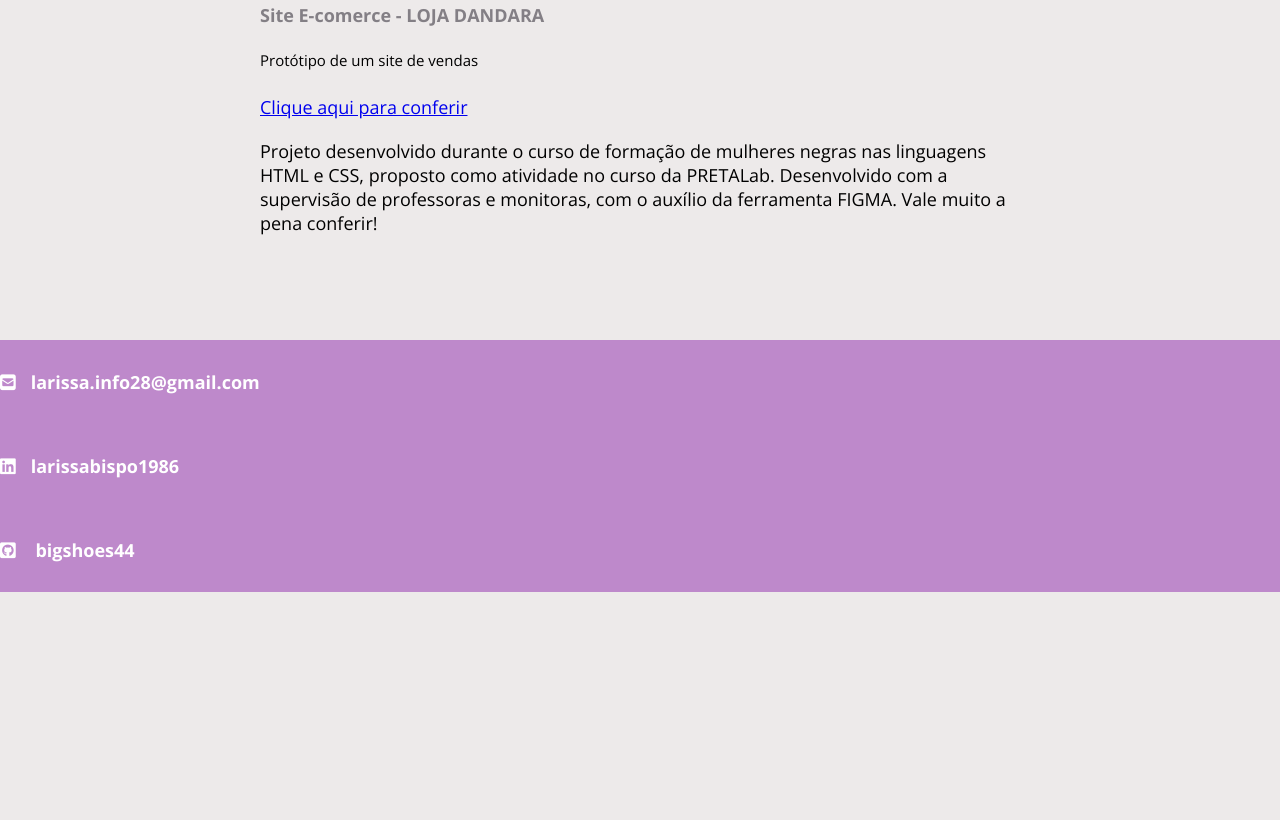
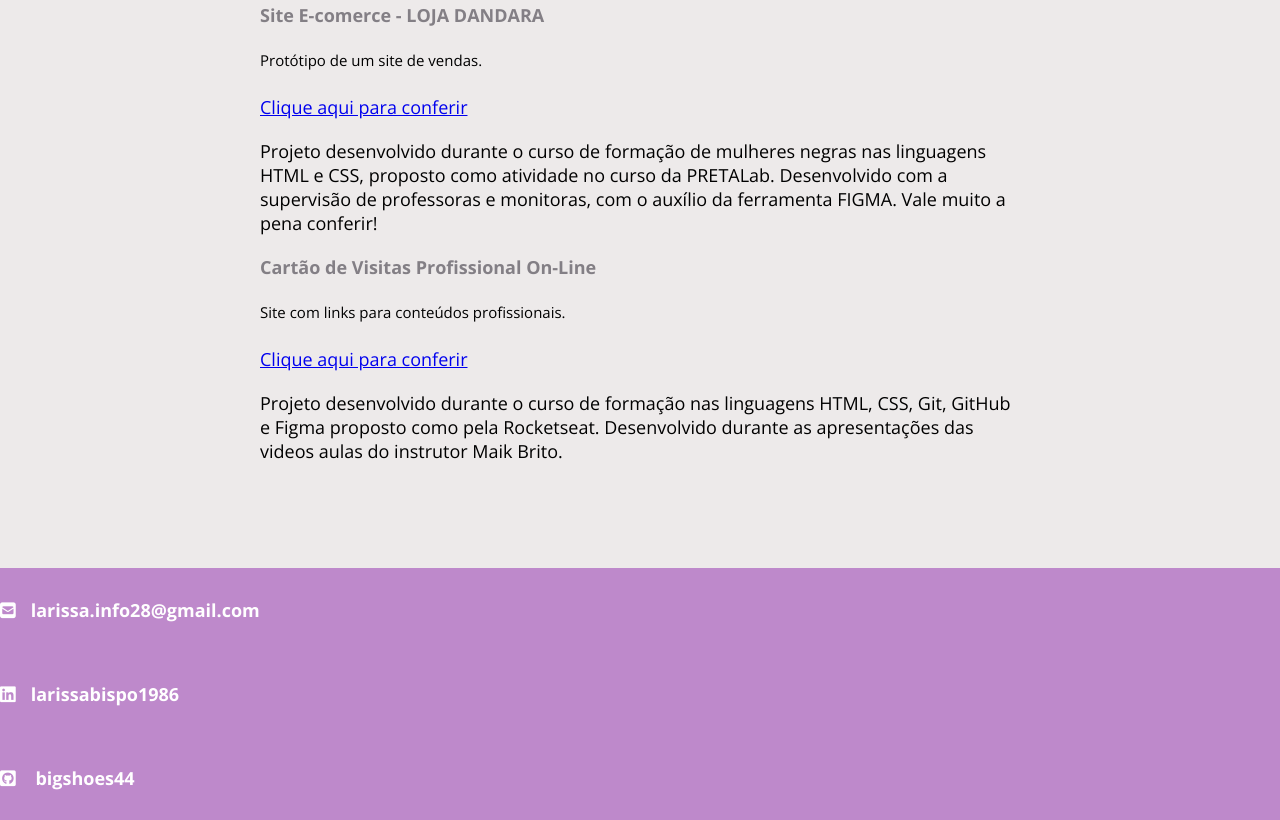
Before and after one commit to bigshoes44/projeto-final-ciclo9, a plain HTML site: page index.html in a window 1280 px wide. Shown: the part 2214-3034 px from the top of the page. Before the commit the page ends 2806 px from the top, so only its background shows below. Drawn offline with nearby package versions, Linux system fonts and the light colour scheme; a web font is replaced by a local one.

Commit message:
Inserindo mais um projeto

```diff
--- a/index.html
+++ b/index.html
@@ -114,7 +114,7 @@
                     <ul>
                         <li>
                             <h4>Meu primeiro Site</h4>
-                            <small> Site sobre a vida de Ada Lovelace</small><br /> <br />
+                            <small> Site sobre a vida de Ada Lovelace.</small><br /> <br />
                             <a href="https://siteada.larissabispo.repl.co/?" target="_blank">Clique aqui
                                 para conferir</a>
                             <p class="subparagrafo">
@@ -125,7 +125,7 @@
                         </li>
                         <li>
                             <h4>Site E-comerce - LOJA DANDARA </h4>
-                            <small> Protótipo de um site de vendas </small><br /><br />
+                            <small> Protótipo de um site de vendas. </small><br /><br />
                             <a href="https://projetolojadandara.netlify.app/" target="_blank">Clique aqui
                                 para conferir</a>
                             <p class="subparagrafo">
@@ -134,6 +134,17 @@
                                     Desenvolvido com a supervisão de professoras e monitoras, com o auxílio
                                     da ferramenta FIGMA.
                                     Vale muito a pena conferir!
+                            </p>
+                        </li>
+                        <li>
+                            <h4>Cartão de Visitas Profissional On-Line </h4>
+                            <small> Site com links para conteúdos profissionais. </small><br /><br />
+                            <a href="https://bigshoes44.github.io/projeto/" target="_blank">Clique aqui
+                                para conferir</a>
+                            <p class="subparagrafo">
+                                    Projeto desenvolvido durante o curso de formação nas linguagens HTML, CSS,
+                                    Git, GitHub e Figma proposto como pela Rocketseat.
+                                    Desenvolvido durante as apresentações das videos aulas do instrutor Maik Brito.
                             </p>
                         </li>
                     </ul>
--- a/style.css
+++ b/style.css
@@ -145,6 +145,7 @@ footer {
     width: 100%;
     display: flex;
     justify-content: flex-start;
+    gap: 2px;
 
 }
 
```
